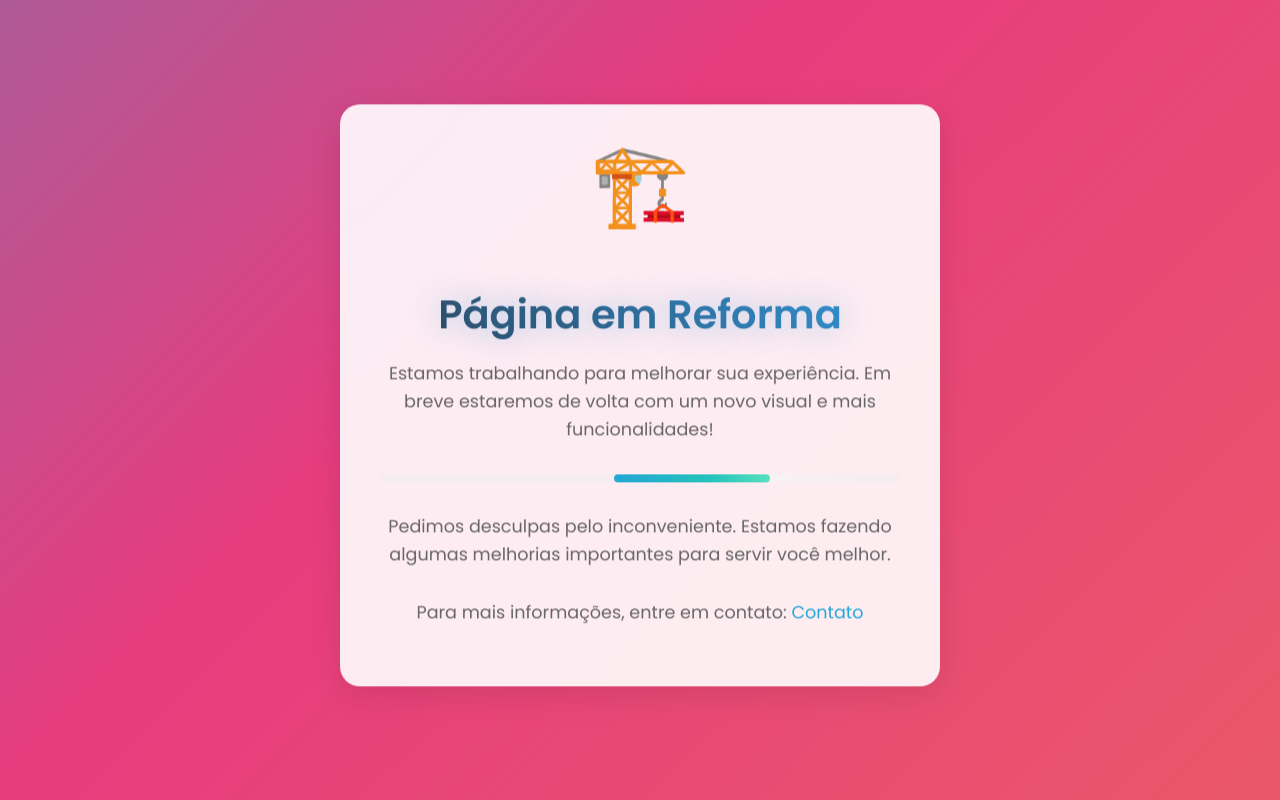
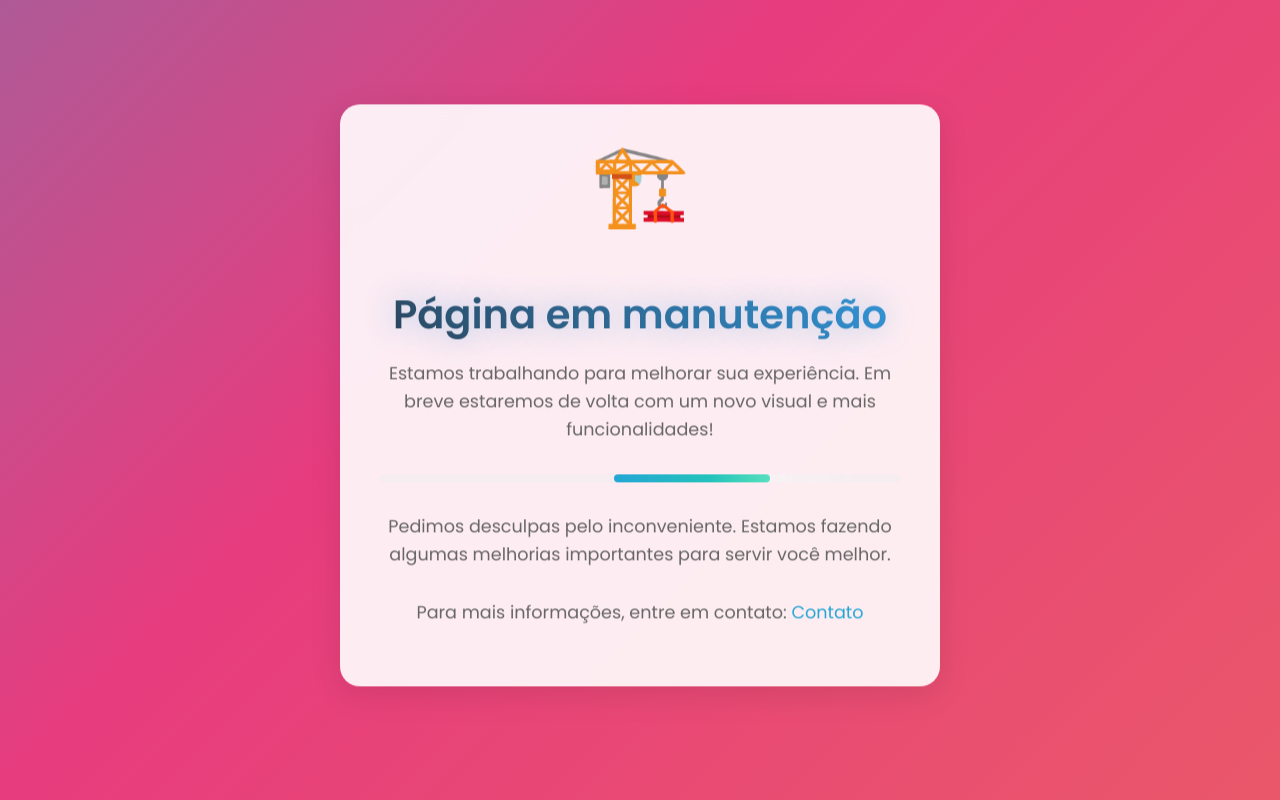
Before and after one commit to Giuseph66/testes_novos, a plain HTML site: page reforma/index.html in a window 1280 px wide. Drawn offline with Linux system fonts and the light colour scheme.

Commit message:
manutencao

```diff
--- a/reforma/index.html
+++ b/reforma/index.html
@@ -3,14 +3,14 @@
 <head>
     <meta charset="UTF-8">
     <meta name="viewport" content="width=device-width, initial-scale=1.0">
-    <title>Página em Reforma</title>
+    <title>Página em manutenção</title>
     <link rel="icon" href="manutencao.png" type="image/x-icon">
     <link rel="stylesheet" href="styles.css">
 </head>
 <body>
     <div class="maintenance-container">
         <div class="icon">🏗️</div>
-        <h1>Página em Reforma</h1>
+        <h1>Página em manutenção</h1>
         <p>Estamos trabalhando para melhorar sua experiência. Em breve estaremos de volta com um novo visual e mais funcionalidades!</p>
         <div class="progress-bar">
             <div class="progress"></div>
```
